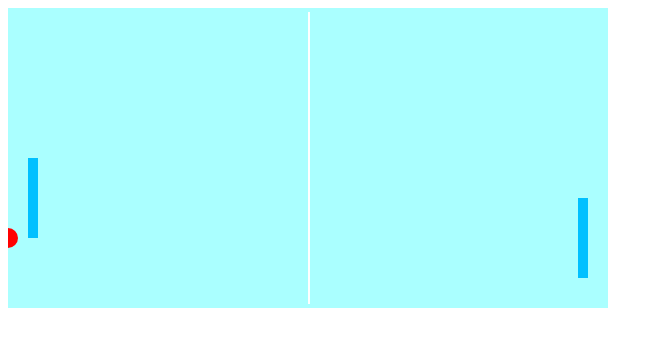
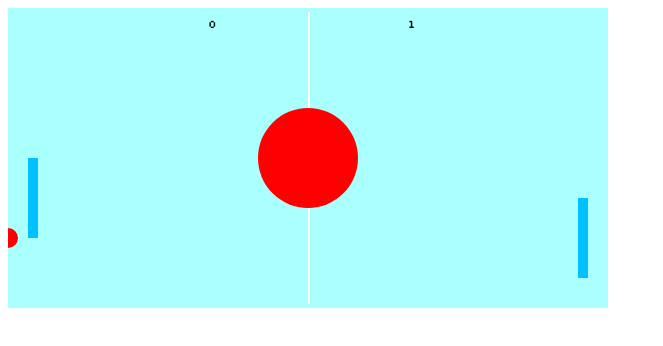
Before and after one commit to joshmurr/pong, a plain HTML site: page index.html in a window 1280 px wide. Shown: the whole page, without its empty margins (0-663 px from the left). Drawn offline with Linux system fonts and the light colour scheme.

Commit message:
Part-3 Reset and scores added

```diff
--- a/index.html
+++ b/index.html
@@ -3,6 +3,12 @@
 <head>
 	<title>Pong-JM</title>
 	<script type="text/javascript" src="jquery-1.9.1.min.js"></script>
+	<style type="text/css">
+		@font-face{
+			font-family: pixel;
+			src: url('slkscr.ttf');
+		}
+	</style>
 </head>
 <body>
 	<canvas id="canvas" width="600" height="300">
@@ -18,6 +24,7 @@
 		var enemyPaddlex, enemyPaddley;
 		var upDown = downDown = false;
 		var canvasminy, canvasaxy;
+		var playerScore = enemyScore = 0;
 		var intervalId = 0;
 
 		//libary ++
@@ -53,6 +60,10 @@
 			else if(evt.keyCode == 40) downDown = false;
 		}
 
+		function onMouseClick(){
+			start();
+		}
+
 		function paddle(){
 			paddlex = 20; //constant
 			paddley = height/2; //mouseMovement
@@ -68,7 +79,12 @@
 			enemyPaddley = gety(); //changes
 		}
 
-
+		function scores(){
+			ctx.fillStyle = "#000";
+			ctx.font = "12px pixel"
+			ctx.fillText(playerScore, 2*width/6, 20);
+			ctx.fillText(enemyScore, 4*width/6, 20);
+		}
 
 		function circle(x, y, r) {
 			ctx.fillStyle = "#FF0000";
@@ -93,12 +109,19 @@
 		}
 
 		function reset() {
-			draw();
+			circle(width/2, height/2, 50);
+			cx = 300, cy = 150, cr = 10;
+			paddley = enemyPaddley = height/2;
+		}
+
+		function start(){
+			init();
 		}
 
 		$(document).keydown(onKeyDown);
 		$(document).keyup(onKeyUp);
 		$(document).mousemove(onMouseMove);
+		$(document).click(onMouseClick);
 		//library --
 
 		//draw
@@ -114,23 +137,29 @@
 			if(cx + dx > enemyPaddlex-cr){
 				if(cy > enemyPaddley && cy < enemyPaddley+paddleh) dx = -dx;
 				else if(cx + dx > width) {
+					playerScore++;
+					reset();
 					clearInterval(intervalId);
 				}
 			}
 			if(cx + dx < paddlex+paddlew+cr) {
 				if(cy > paddley && cy < paddley+paddleh) dx = -dx;
 				else if(cx + dx < 0 ) {
+					enemyScore++;
+					reset();
 					clearInterval(intervalId);
 				}
 			}
 			cx += dx;
 			cy += dy;
 			enemyPaddle();
+			scores();
 		}
 
 		init();
 		paddle();
 		mouse();
+
 	</script>
 
 	<script>document.write('<script src="http://' + (location.host || 'localhost').split(':')[0] + ':35729/livereload.js?snipver=1"></' + 'script>')</script>
```
Also changed, not shown: slkscr.ttf (added), slkscrb.ttf (added).
